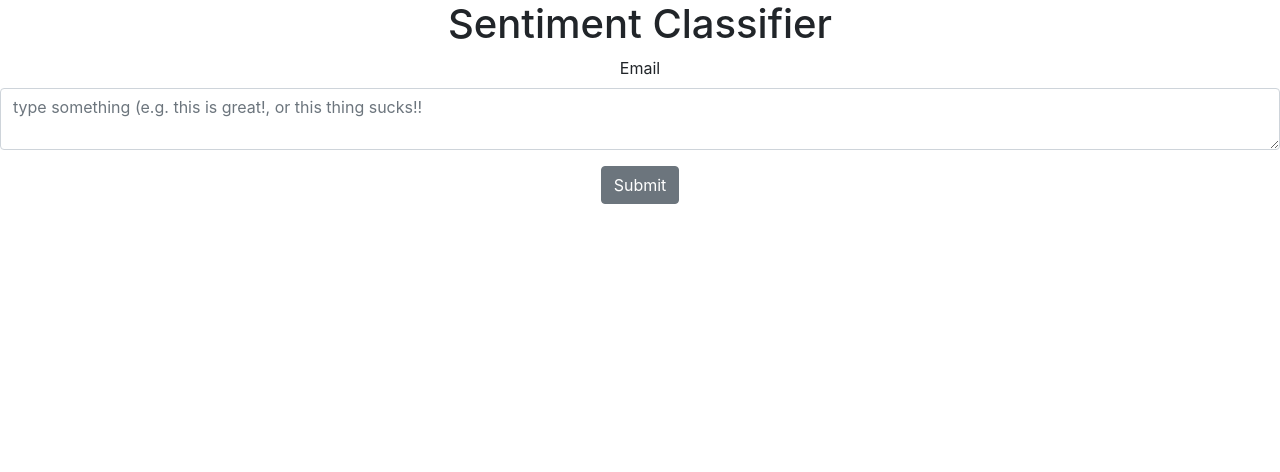
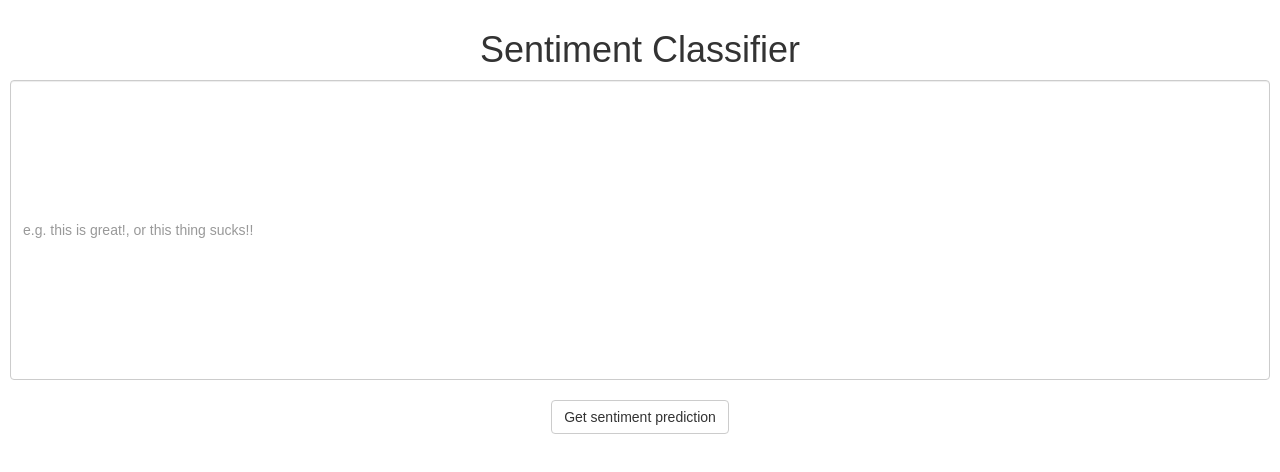
Before and after one commit to davified/ml-ci-cd-demo-react-client, a React (Create React App) app: page / in a window 1280 px wide. Shown: the top 472 px of the page. Built offline with nearby package versions, Linux system fonts and the light colour scheme.

Commit message:
Add Positive/NegativeSentiment components

```diff
--- a/package.json
+++ b/package.json
@@ -5,8 +5,8 @@
   "dependencies": {
     "bootstrap": "^4.1.1",
     "react": "^16.4.0",
+    "react-bootstrap": "^0.32.1",
     "react-dom": "^16.4.0",
-    "reactstrap": "^6.0.1",
     "whatwg-fetch": "^2.0.4"
   },
   "devDependencies": {
--- a/public/index.html
+++ b/public/index.html
@@ -10,6 +10,7 @@
     -->
     <link rel="manifest" href="%PUBLIC_URL%/manifest.json">
     <link rel="shortcut icon" href="%PUBLIC_URL%/favicon.ico">
+    <link rel="stylesheet" href="https://maxcdn.bootstrapcdn.com/bootstrap/3.3.7/css/bootstrap.min.css" integrity="sha384-BVYiiSIFeK1dGmJRAkycuHAHRg32OmUcww7on3RYdg4Va+PmSTsz/K68vbdEjh4u" crossorigin="anonymous">
     <!--
       Notice the use of %PUBLIC_URL% in the tags above.
       It will be replaced with the URL of the `public` folder during the build.
--- a/src/App.css
+++ b/src/App.css
@@ -1,5 +1,6 @@
 .App {
   text-align: center;
+  padding: 10px;
 }
 
 .App-logo {
@@ -26,3 +27,13 @@
   from { transform: rotate(0deg); }
   to { transform: rotate(360deg); }
 }
+
+#form-content {
+  height: 300px;
+  margin-bottom: 20px
+}
+
+.sentiment-box {
+  font-size: 10em;
+  height: 300px;
+}
--- a/src/InputForm.js
+++ b/src/InputForm.js
@@ -1,5 +1,5 @@
 import React, { Component } from "react";
-import { Button, Form, FormGroup, Label, Input } from "reactstrap";
+import { FormGroup, FormControl, Button } from "react-bootstrap";
 
 class InputForm extends Component {
   constructor() {
@@ -8,30 +8,32 @@ class InputForm extends Component {
       input: ""
     };
   }
+
   render() {
     return (
       <div>
-        <Form onSubmit={this.handleSubmit.bind(this)}>
+        <form onSubmit={this.handleSubmit.bind(this)}>
           <FormGroup>
-            <Label for="exampleEmail">Email</Label>
-            <Input
+            <FormControl
               type="textarea"
-              placeholder="type something (e.g. this is great!, or this thing sucks!!"
+              id="form-content"
               value={this.state.value}
+              placeholder="e.g. this is great!, or this thing sucks!!"
               onChange={this.handleChange.bind(this)}
             />
+            <FormControl.Feedback />
+            <Button onClick={this.handleSubmit.bind(this)}>
+              Get sentiment prediction
+            </Button>
           </FormGroup>
-          <Button>Submit</Button>
-        </Form>
+        </form>
       </div>
     );
   }
 
   handleSubmit(event) {
-    console.log("handleSubmit()");
-    console.log(this.input.value);
     event.preventDefault();
-    this.props.handleSubmit(this.input.value);
+    this.props.handleSubmit(this.state.input);
   }
 
   handleChange(event) {
--- a/src/NegativeSentiment.js
+++ b/src/NegativeSentiment.js
@@ -1,5 +1,11 @@
 import React from "react";
 
-const NegativeSentiment = props => <div>unhappy</div>;
+const NegativeSentiment = props => (
+  <div className="sentiment-box" id="negative">
+    <span role="img" aria-label="negative sentiment">
+      👎
+    </span>
+  </div>
+);
 
 export default NegativeSentiment;
--- a/src/PositiveSentiment.js
+++ b/src/PositiveSentiment.js
@@ -1,5 +1,9 @@
 import React from "react";
 
-const PositiveSentiment = props => <div>happy</div>;
+const PositiveSentiment = props => (
+  <div className="sentiment-box" id="positive">
+    <span role="img" aria-label="positive sentiment">👍</span>
+  </div>
+);
 
 export default PositiveSentiment;
--- a/src/index.js
+++ b/src/index.js
@@ -2,7 +2,6 @@ import React from "react";
 import ReactDOM from "react-dom";
 import "./index.css";
 import App from "./App";
-import "bootstrap/dist/css/bootstrap.min.css";
 
 import registerServiceWorker from "./registerServiceWorker";
 
```
Also changed, not shown: 1 other file (tests, documents, lock files or other folders).
